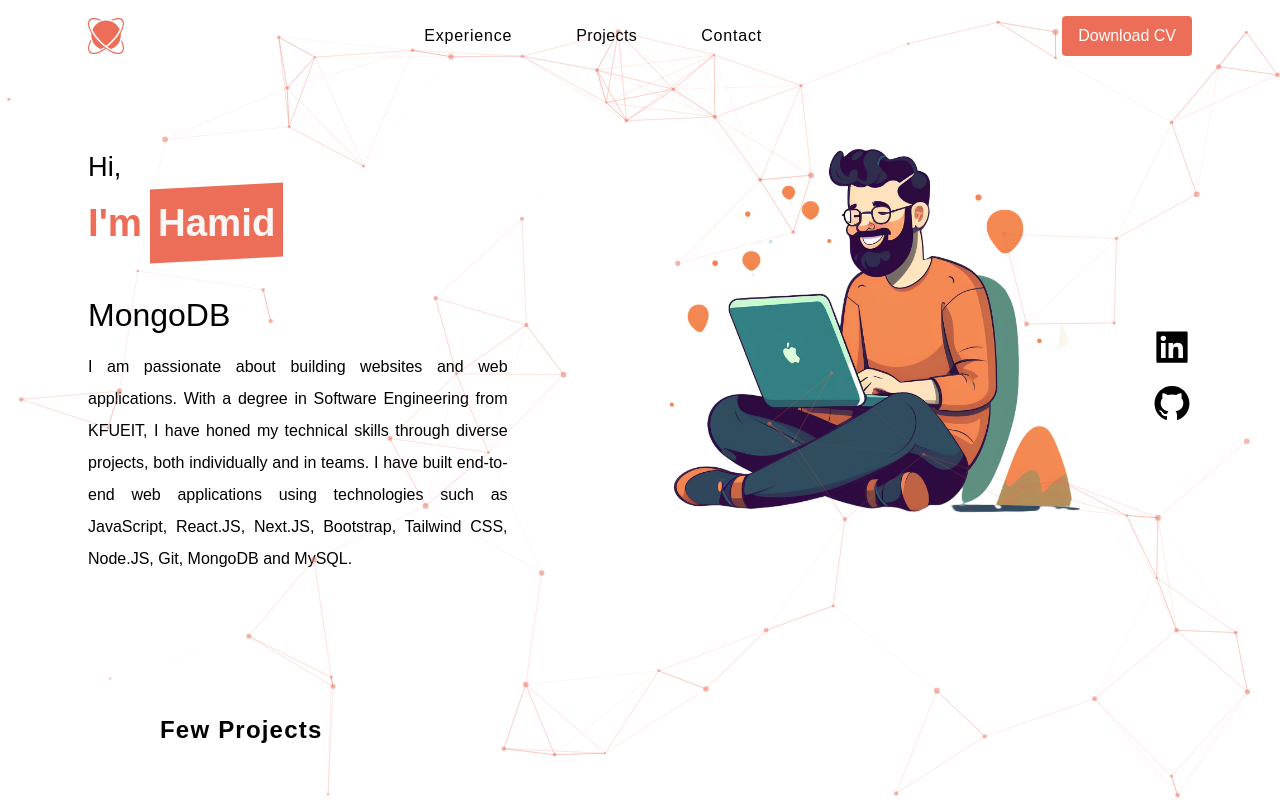
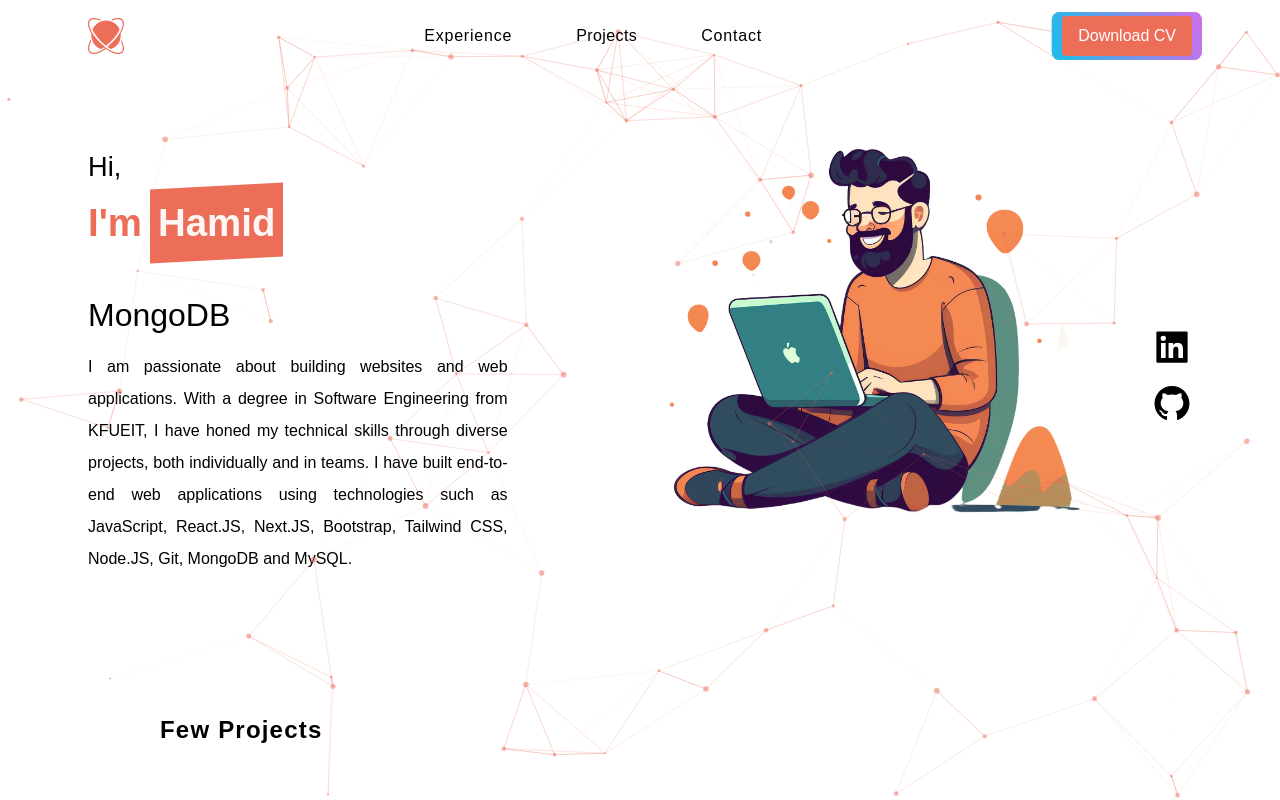
Before and after one commit to Hamid-javed/my-portfolio, a React (Create React App) app: page / in a window 1280 px wide. Shown: the top 800 px of the page. Built offline with nearby package versions, Linux system fonts and the light colour scheme.

Commit message:
added pseudo elements

```diff
--- a/src/Layout/BackgroundView.js
+++ b/src/Layout/BackgroundView.js
@@ -14,10 +14,10 @@ function BackgroundView({ children }) {
                 id="tsparticles"
                 init={particlesInit}
                 options={{
-                    // autoPlay: true,
+                    autoPlay: true,
                     // background: {
-                    // color: { value: "#000000" },
-                    // opacity: 1,
+                    //     color: { value: "#20262E" },
+                    //     opacity: 0,
                     // },
                     fpsLimit: 120,
                     interactivity: {
--- a/src/components/MyCV.js
+++ b/src/components/MyCV.js
@@ -7,7 +7,7 @@ const DownloadCVButton = () => {
         <a
             href={pdfUrl}
             download // This attribute prompts the download
-            className="px-4 py-2 bg-[#ec6e59] text-white rounded hover:bg-[#d55e4d] transition duration-300"
+            className="px-4 py-2 bg-[#ec6e59] text-white rounded"
         >
             Download CV
         </a>
--- a/src/components/Navbar.js
+++ b/src/components/Navbar.js
@@ -199,7 +199,8 @@ function Navbar() {
                     )}
 
                     {!showMenu && (
-                        <div className="hidden tm:block sm:block md:flex">
+                        <div
+                            id='cv' className="hidden tm:block sm:block md:flex">
                             <MyCV />
                         </div>
                     )}
--- a/src/data/projectsData.js
+++ b/src/data/projectsData.js
@@ -10,7 +10,7 @@ const ProjectsData = [
     img: Elearn,
     name: "Project E-Learning",
     stack: ["< RESTful API />", "< Bootstrap v5 />", "< React.js />"],
-    live: "https://link-upsocial.netlify.app/",
+    live: "https://elearnportal.uno/login",
     source: "https://github.com/Hamid-javed/E-learn-frontend.git",
     description:
       " developed a full-stack learning platform where users can browse and access courses uploaded by mentors across various topics. Using React.js for the frontend and Node.js with MongoDB Atlas for backend efficiency, the platform ensures seamless data handling. The responsive design, built with Tailwind CSS and CSS, ensures accessibility on all devices. With JavaScript and supporting libraries, the platform offers a smooth and user-friendly experience.",
--- a/src/index.css
+++ b/src/index.css
@@ -82,7 +82,8 @@ a:hover:after {
 
 /* Scrollar bar color */
 ::-webkit-scrollbar-thumb {
-  background: #ec6e59;
+  background: #c471ed,
+    #f64f59;
   border-radius: 10px;
 }
 
@@ -91,9 +92,9 @@ body {
   margin: auto;
 }
 
-html {
+/* html {
   background-color: #20262E;
-}
+} */
 
 .experience {
   scroll-padding-top: -100px;
@@ -115,7 +116,7 @@ value: "#206ca4", */
 
 .name {
   opacity: 0;
-  animation: name 1s linear 0.2s forwards;
+  animation: name 1s linear 0.3s forwards;
 
 }
 
@@ -130,3 +131,99 @@ value: "#206ca4", */
     opacity: 1;
   }
 }
+
+#cv {
+  position: relative;
+  width: max-content;
+  border-radius: 0.5rem;
+  z-index: 2;
+}
+
+/* #cv:hover {
+  background-color: #e95e45;
+} */
+
+/* #cv::before {
+  content: "";
+  position: absolute;
+  width: 100%;
+  height: 100%;
+  top: 50%;
+  left: 50%;
+  background-color: #e95e45;
+  transform: translate(-50%, -50%);
+  z-index: -1;
+  background: white;
+  border: 3px solid white;
+} */
+
+
+#cv::before {
+  content: "";
+  position: absolute;
+  width: 100%;
+  height: 100%;
+  padding: 1.5rem 4.7rem;
+  top: 50%;
+  left: 50%;
+  transform: translate(-50%, -50%);
+  z-index: -1;
+  /* background-color: white; */
+  background: linear-gradient(70deg,
+      #12c2e9,
+      #c471ed,
+      #f64f59);
+  border-radius: .5rem;
+  background-size: 200% 200%;
+  /* Make the gradient larger than the element */
+  background-position: 0% 50%;
+}
+
+#cv::after {
+  content: "";
+  position: absolute;
+  width: 100%;
+  height: 100%;
+  padding: 1.5rem 4.7rem;
+  top: 50%;
+  left: 50%;
+  transform: translate(-50%, -50%);
+  z-index: -1;
+  /* background-color: white; */
+  background: linear-gradient(70deg,
+      #12c2e9,
+      #c471ed,
+      #f64f59);
+  border-radius: .5rem;
+  background-size: 200% 200%;
+  /* Make the gradient larger than the element */
+  background-position: 0% 50%;
+  animation: rotateBackground 3s linear infinite;
+}
+
+#cv:hover::before {
+  background: linear-gradient(70deg,
+      #12c2e9,
+      #c471ed,
+      #f64f59);
+  filter: blur(1em);
+  animation: rotateBackground 3s linear infinite;
+
+}
+
+@keyframes rotateBackground {
+  0% {
+    background-position: 0% 50%;
+    /* Start position */
+  }
+
+  50% {
+    background-position: 100% 50%;
+    /* Midpoint position */
+  }
+
+  100% {
+    background-position: 0% 50%;
+    /* End position (loops back) */
+  }
+}
```
Also changed, not shown: public/logo (2).svg (deleted), public/robots.txt (deleted), 1 other file (tests, documents, lock files or other folders).
